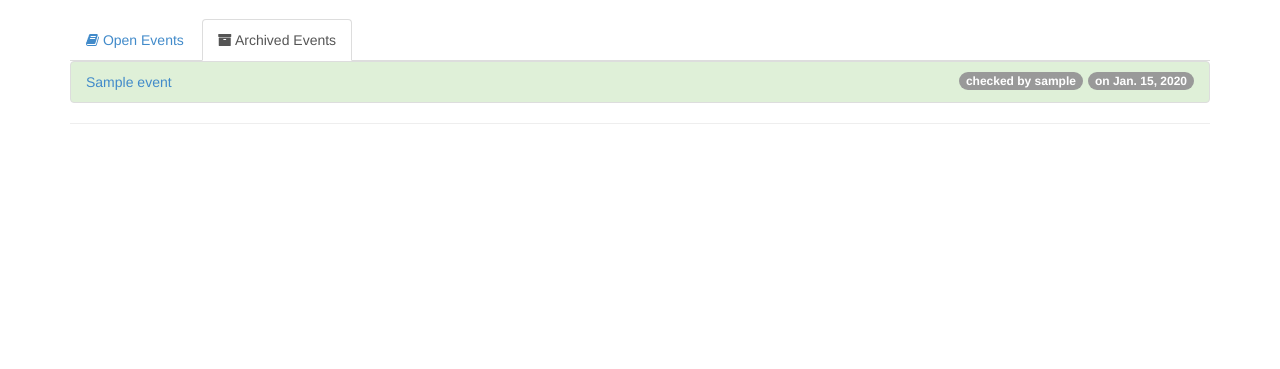
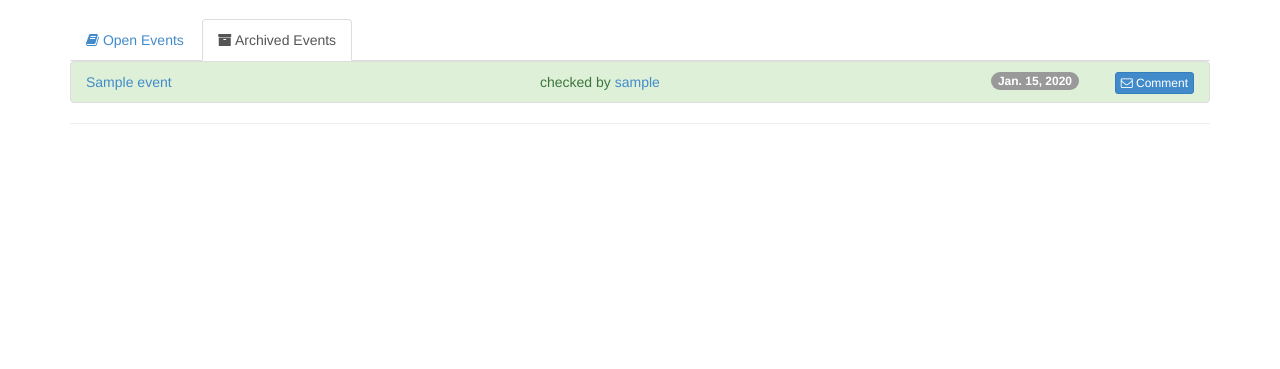
Before and after one commit to papagryllos-productions/jadce, a Django app: page /list/ in a window 1280 px wide, after a click on "Archived Events". Shown: the part 51-420 px from the top of the page. Run offline with Django 3.2, Linux system fonts and the light colour scheme; a user stored in the database is signed in; tables that the repository leaves empty hold one stand-in row (values such as "Sample post"); data that the repository does not hold is empty; parts of the project's set-up code (start-up, migrations or seed data) failed here and were passed over; some libraries are stand-ins or nearby versions.

Commit message:
add comment popover; make lists better

```diff
--- a/area51/static/css/area51.css
+++ b/area51/static/css/area51.css
@@ -39,14 +39,19 @@ img.no_stretching {
   font-size:180%;
 }
 
-#center-tag {
+#center-list {
   position: absolute;
-  right: 250px;
+  margin-left: auto;
+  margin-right: auto;
+  left: 0;
+  right: 0;
+  /* right: 450px; */
+  width:200px;
 }
 
 #date-tag {
   position: absolute;
-  right: 250px;
+  right: 130px;
 }
 
 /*
--- a/area51/templates/area51/list.html
+++ b/area51/templates/area51/list.html
@@ -45,12 +45,12 @@
                         {% for event in opened %}
                             <li class="list-group-item list-group-item-warning">
                                 <a href="/e/{{ event.id }}"> {{ event.title }}</a>
-                                <span class="btn-group pull-right">
-                                    <button class="btn btn-xs btn-primary" id="check_button" event="{{ event.id }}" data-toggle="modal" data-target="#myModal">Mark it Checked</button>
+                                <button class="btn btn-xs btn-primary pull-right" id="check_button" event="{{ event.id }}" data-toggle="modal" data-target="#myModal">Mark it Checked</button>
+                                <!-- absolute px distances from the button to make it a little bit more legible -->
+                                <span id="center-list">
+                                    created by <a href="/u/{{ event.creator }}">{{ event.creator }}</a>
                                 </span>
-                                <!-- absolute px distances from the button to make it a little bit more legible -->
-                                <span id="date-tag" class="badge">date: {{ event.date_of_creation }}</span>
-                                <span id="creator-tag" class="badge">creator: {{ event.creator }}</span>
+                                <span id="date-tag" class="badge">{{ event.date_of_creation }}</span>
                             </li>
                         {% endfor %}
                     </div>
@@ -64,8 +64,13 @@
                         {% for contrib in contributions %}
                             <li class="list-group-item list-group-item-success">
                                 <a href="/e/{{ contrib.event_id.id }}"> {{ contrib.event_id.title }}</a>
-                                <span class="badge">on {{ contrib.date_of_contrib }}</span>
-                                <span class="badge">checked by {{ contrib.admin_name.username }}</span>
+                                {% if contrib.comment %}
+                                    <button type="button" class="btn btn-xs btn-primary pull-right" data-container="body" data-toggle="popover" data-content="{{ contrib.comment }}"><i class="fa fa-envelope-o"></i> Comment</button>
+                                {% endif %}
+                                <span id="center-list">
+                                    checked by <a href="/u/{{ contrib.admin_name.username }}">{{ contrib.admin_name.username }}</a>
+                                </span>
+                                <span id="date-tag" class="badge">{{ contrib.date_of_contrib }}</span>
                             </li>
                         {% endfor %}
                     </div>
@@ -107,6 +112,8 @@
 
 <script>
 $(document).ready(function() {
+    // Activate comment pop-overs
+    $('[data-toggle="popover"]').popover({trigger: 'hover','placement': 'left'});
     // This updates the form's action link for every button on the list.
     $("button").click(function() {
         if (this.id == "check_button") {
```
